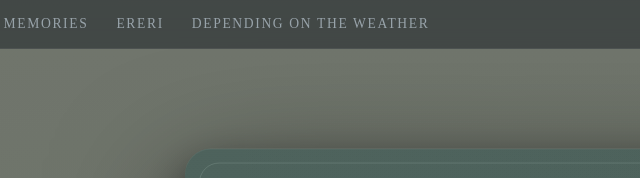
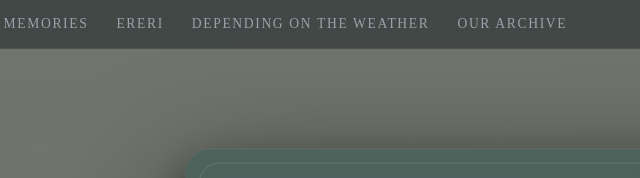
Before and after one commit to eivorie/quiet-archive, a plain HTML site: page ereri/dry-cookies.html in a window 1280 px wide. Shown: the top 178 px of the page, 95-735 px from the left. Drawn offline with Linux system fonts and the light colour scheme.

Commit message:
Update dry-cookies.html

```diff
--- a/ereri/dry-cookies.html
+++ b/ereri/dry-cookies.html
@@ -26,10 +26,10 @@
 
 <nav class="nav">
   <a href="../index.html">Home</a>
-   <!-- <a href="archive.html">Our Archive</a> -->
   <a href="../memories.html">Memories</a>
   <a href="index.html">Ereri</a>
   <a href="../depending-on-the-weather/index.html">Depending on the weather</a>
+  <a href="archive.html">Our Archive</a>
 </nav>
 
 <main class="ereri-page">
```
